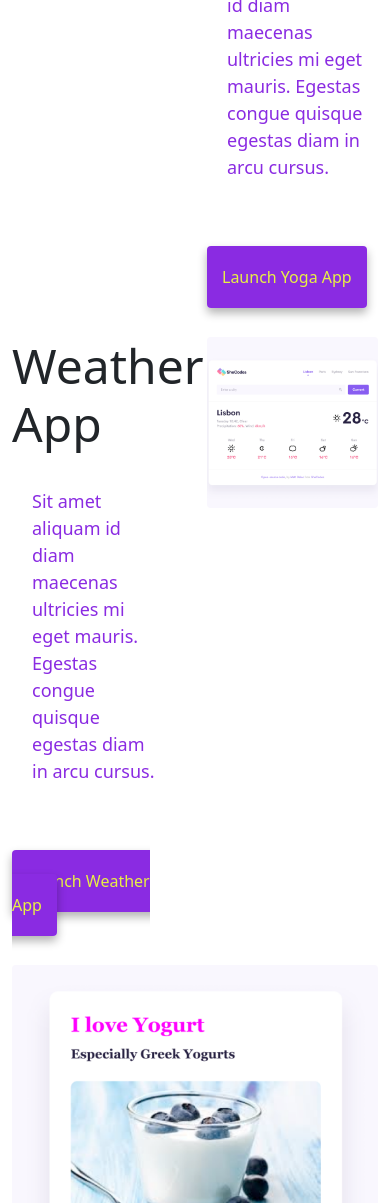
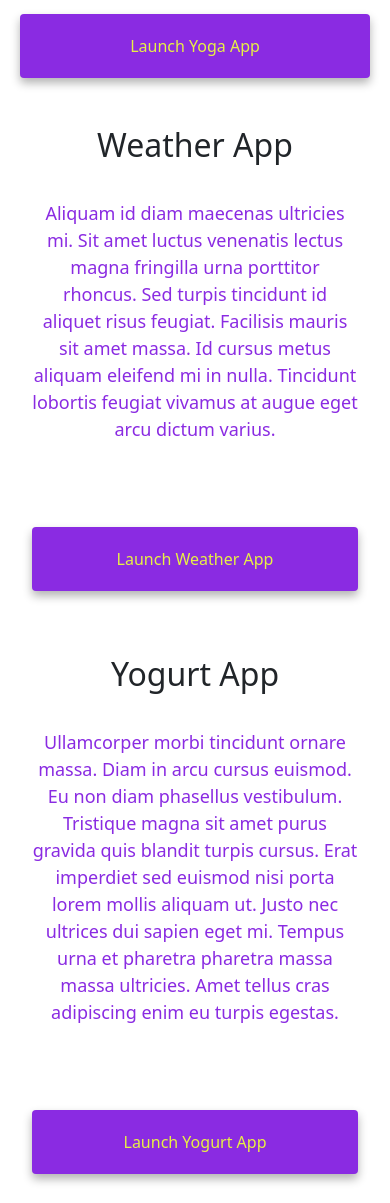
Before and after one commit to Kammy-Riv/portfolio-responsive, a plain HTML site: page index.html in a window 390 px wide. Shown: the part 797-2000 px from the top of the page. Drawn offline with nearby package versions, Linux system fonts and the light colour scheme.

Commit message:
fixed spacing

```diff
--- a/index.html
+++ b/index.html
@@ -16,14 +16,19 @@
       integrity="sha384-ka7Sk0Gln4gmtz2MlQnikT1wXgYsOg+OMhuP+IlRH9sENBO0LRn5q+8nbTov4+1p"
       crossorigin="anonymous"
     ></script>
-    <meta name="description" content="Kameele R. is a front end developer beginner based in Philadelphia"/>
+    <meta
+      name="description"
+      content="Kameele R. is a front end developer beginner based in Philadelphia"
+    />
     <title>Kameele Rivera - Front end developer beginner</title>
     <link rel="stylesheet" href="styles.css" />
   </head>
   <body>
     <nav class="navbar navbar-expand-lg navbar-light bg-light fixed-top">
       <div class="container-fluid">
-        <a class="navbar-brand" href="index.html" title="Homepage">Kameele R.</a>
+        <a class="navbar-brand" href="index.html" title="Homepage"
+          >Kameele R.</a
+        >
         <button
           class="navbar-toggler"
           type="button"
@@ -38,13 +43,26 @@
         <div class="collapse navbar-collapse" id="navbarNav">
           <ul class="navbar-nav">
             <li class="nav-item">
-              <a class="nav-link active" aria-current="page" href="index.html" title="Homepage">Home</a>
+              <a
+                class="nav-link active"
+                aria-current="page"
+                href="index.html"
+                title="Homepage"
+                >Home</a
+              >
             </li>
             <li class="nav-item">
-              <a class="nav-link"  href="about.html" title="About Kameele R.">About me</a>
+              <a class="nav-link" href="about.html" title="About Kameele R."
+                >About me</a
+              >
             </li>
             <li class="nav-item">
-              <a class="nav-link" href="about.html#contact" title="contact Kameele R.">Contact Me</a>
+              <a
+                class="nav-link"
+                href="about.html#contact"
+                title="contact Kameele R."
+                >Contact Me</a
+              >
             </li>
           </ul>
         </div>
@@ -54,53 +72,91 @@
     <h1 class="text-center">Kameele Rivera</h1>
     <h3 class="text-center">👩‍🍳Cook, based in the US</h3>
     <div class="nav-links">
-      <a href="about.html#contact" class="primary-link" title="contact Kameele R.">Contact me</a>
-      <a href="about.html" class="secondary-link" title="ABout Kameele R.">About me</a>
+      <a
+        href="about.html#contact"
+        class="primary-link"
+        title="contact Kameele R."
+        >Contact me</a
+      >
+      <a href="about.html" class="secondary-link" title="About Kameele R."
+        >About me</a
+      >
     </div>
     <div class="row mt-5">
-      <div class="col-6">
-        <img src="images/yoga.png" alt="Yoga project" class="img-fluid rounded" />
+      <div class="col-sm-6">
+        <img
+          src="images/yoga.png"
+          alt="Yoga project"
+          class="img-fluid rounded d-none d-sm-block"
+        />
       </div>
-      <div class="col-6">
+      <div class="col-sm-6">
         <h2 class="mb-3">Yoga App</h2>
         <p>
           Sit amet aliquam id diam maecenas ultricies mi eget mauris. Egestas
-          congue quisque egestas diam in arcu cursus.
+          congue quisque egestas diam in arcu cursus. Nisl rhoncus mattis
+          rhoncus urna neque. Nunc non blandit massa enim nec. Pharetra
+          convallis posuere morbi leo urna. Eu non diam phasellus vestibulum
+          lorem. Nec feugiat in fermentum posuere urna nec tincidunt.
         </p>
         <br />
         <br />
-        <a href="#" class="primary-link d-line-block" title="Yoga project">Launch Yoga App</a>
+        <a href="#" class="primary-link d-line-block project-link" title="Yoga project"
+          >Launch Yoga App</a
+        >
       </div>
     </div>
     <div class="container">
       <div class="row mt-5">
-        <div class="col-6 ">
+        <div class="col-sm-6">
           <h2 class="mb-3">Weather App</h2>
           <p>
-            Sit amet aliquam id diam maecenas ultricies mi eget mauris. Egestas
-            congue quisque egestas diam in arcu cursus.
+            Aliquam id diam maecenas ultricies mi. Sit amet luctus venenatis
+            lectus magna fringilla urna porttitor rhoncus. Sed turpis tincidunt
+            id aliquet risus feugiat. Facilisis mauris sit amet massa. Id cursus
+            metus aliquam eleifend mi in nulla. Tincidunt lobortis feugiat
+            vivamus at augue eget arcu dictum varius.
           </p>
           <br />
           <br />
-          <a href="#" class="primary-link d-line-block mb-3" title="Weather project">Launch Weather App</a>
+          <a
+            href="#"
+            class="primary-link d-line-block mb-3 project-link"
+            title="Weather project"
+            >Launch Weather App</a
+          >
         </div>
         <div class="col-6">
-          <img src="images/weather.png" alt="Weather project" class="img-fluid rounded" />
+          <img
+            src="images/weather.png"
+            alt="Weather project"
+            class="img-fluid rounded d-none d-sm-block"
+          />
         </div>
       </div>
       <div class="row mt-5">
         <div class="col-sm-6">
-          <img src="images/yogurt.png" alt="Yogurt project" class="img-fluid rounded" />
-        </div>
-        <div class="col-6">
+                <img
+                src="images/yogurt.png"
+                alt="Yogurt project"
+                 class="img-fluid rounded d-none d-sm-block"
+                />
+                  </div>
+        <div class="col-sm-6">
           <h2 class="mb-3">Yogurt App</h2>
           <p>
-            Sit amet aliquam id diam maecenas ultricies mi eget mauris. Egestas
-            congue quisque egestas diam in arcu cursus.
+            Ullamcorper morbi tincidunt ornare massa. Diam in arcu cursus
+            euismod. Eu non diam phasellus vestibulum. Tristique magna sit amet
+            purus gravida quis blandit turpis cursus. Erat imperdiet sed euismod
+            nisi porta lorem mollis aliquam ut. Justo nec ultrices dui sapien
+            eget mi. Tempus urna et pharetra pharetra massa massa ultricies.
+            Amet tellus cras adipiscing enim eu turpis egestas.
           </p>
           <br />
           <br />
-          <a href="#" class="primary-link d-line-block" title="Yogurt project">Launch Yogurt App</a>
+          <a href="#" class="primary-link d-line-block project-link" title="Yogurt project"
+            >Launch Yogurt App</a
+          >
         </div>
       </div>
     </div>
--- a/styles.css
+++ b/styles.css
@@ -14,7 +14,10 @@ h3 {
 
 h1 {
   font-size: 96px;
+  line-height: 1;
 }
+
+
 
 h2 {
   font-size: 48px;
@@ -36,7 +39,8 @@ h3 {
 }
 
 body {
-  margin-top: 100px;
+  margin: 100px 0;
+
 }
 
 .primary-link {
@@ -65,6 +69,7 @@ body {
 }
 
 p {
+  text-align: center;
   padding: 20px;
   border-radius: 4px;
   font-size: 18px;
@@ -95,3 +100,28 @@ p {
 .email-link:hover {
   text-decoration: underline;
 }
+
+.project-link {
+  display: block;
+  text-align: center;
+  margin: 0 20px;
+}
+
+.primary-link:hover {
+color: white
+}
+
+@media(max-width: 900px) {
+  h1 {
+    font-size: 48px;
+    line-height: 1;
+  }
+  h2 {
+    font-size:32px;
+    text-align: center;
+  }
+
+  p {
+    text-align: center;
+  }
+}
```
Also changed, not shown: about.html (+45 -13 lines).
